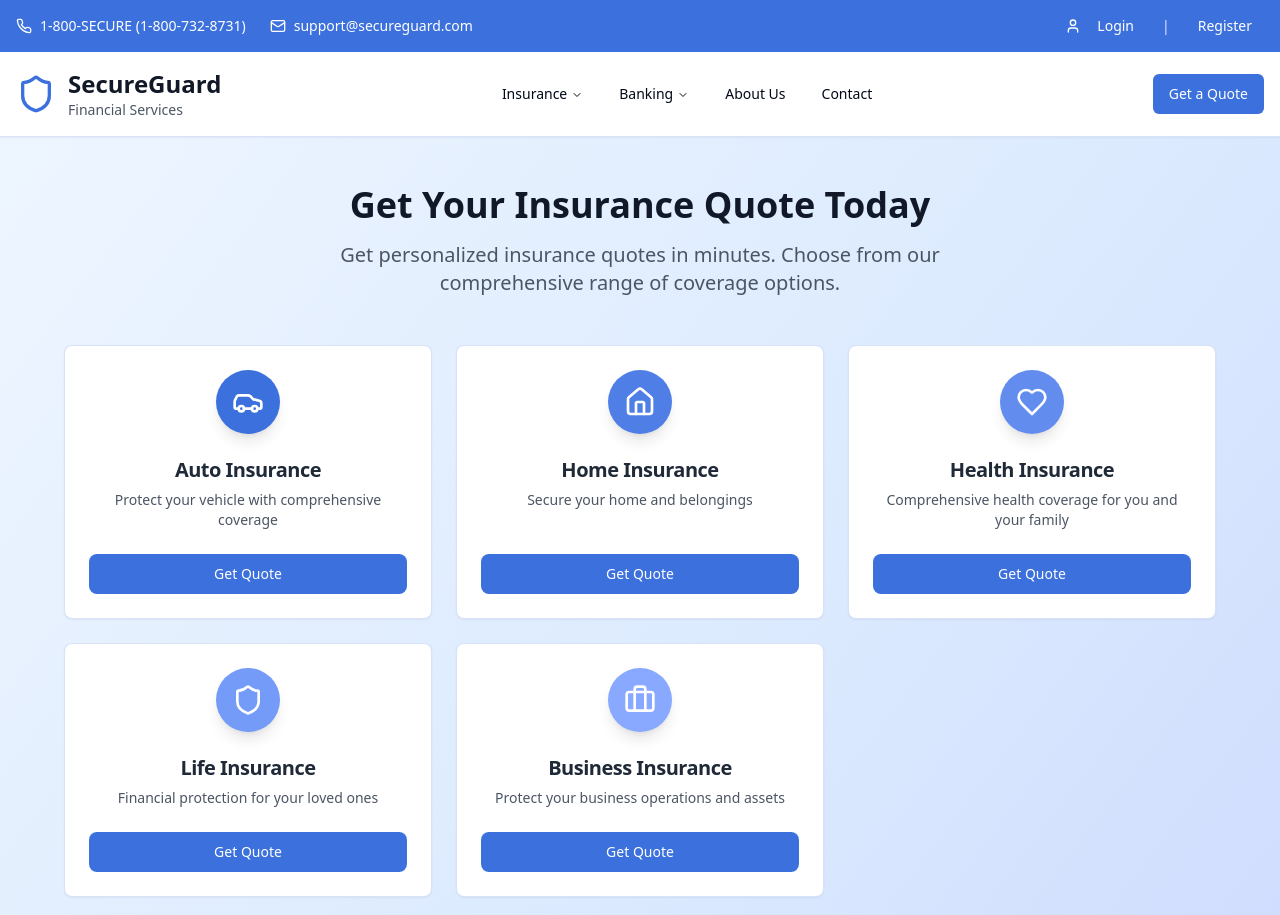
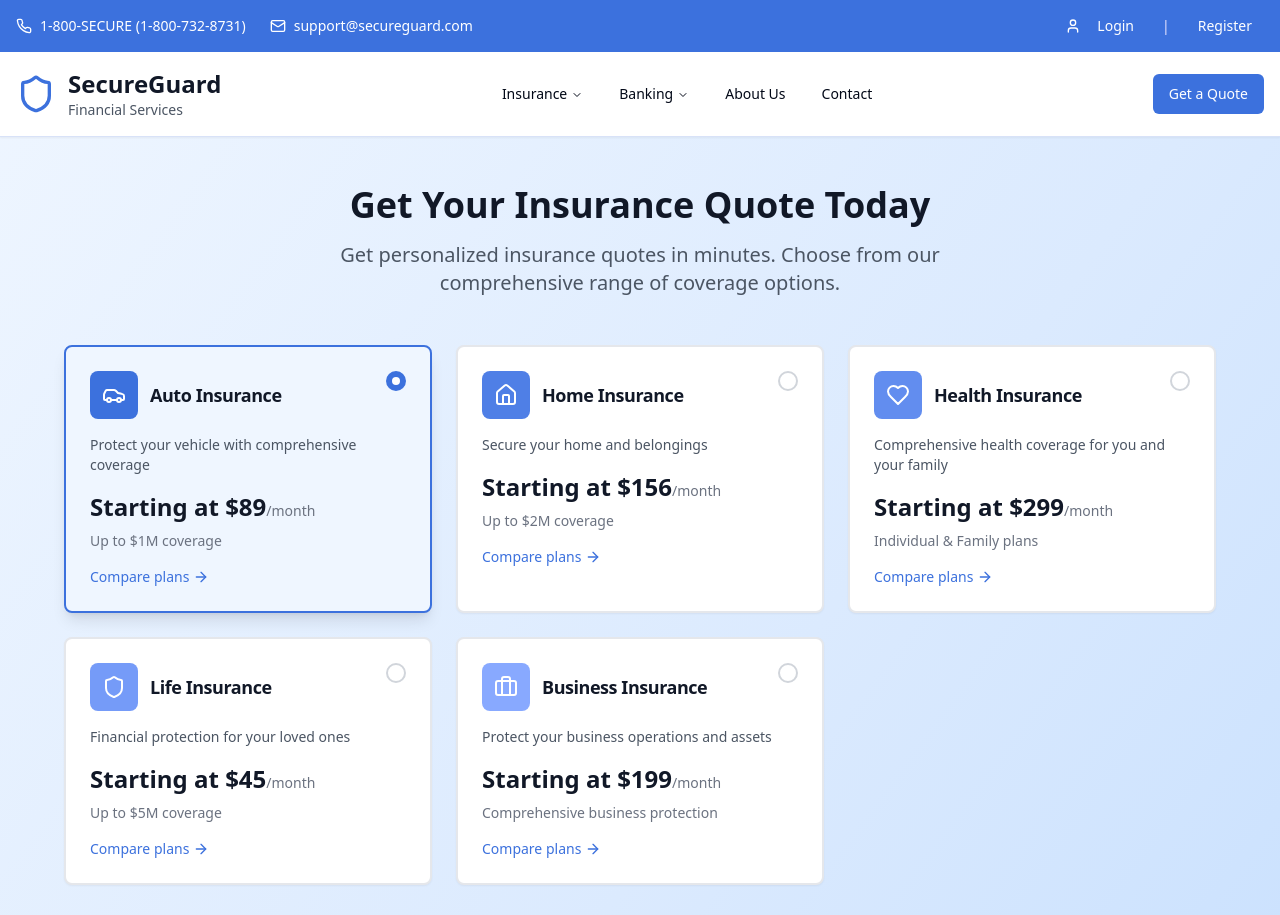
Before and after one commit to jithendran-design/policy-mods-demo-app, a React (Vite) app: page / in a window 1280 px wide. Shown: the top 915 px of the page. Built offline with nearby package versions, Linux system fonts and the light colour scheme.

Commit message:
Refactor homepage insurance cards
Update insurance cards on the homepage to match the provided image for a modern look.

```diff
--- a/src/pages/Index.tsx
+++ b/src/pages/Index.tsx
@@ -2,13 +2,14 @@
 import { useState } from "react";
 import { Card, CardContent, CardDescription, CardHeader, CardTitle } from "@/components/ui/card";
 import { Button } from "@/components/ui/button";
-import { Shield, Car, Home, Heart, Briefcase } from "lucide-react";
+import { Shield, Car, Home, Heart, Briefcase, ArrowRight } from "lucide-react";
 import { useNavigate } from "react-router-dom";
 import Header from "@/components/Header";
 import Footer from "@/components/Footer";
 
 const Index = () => {
   const navigate = useNavigate();
+  const [selectedInsurance, setSelectedInsurance] = useState<string>("auto");
 
   const insuranceTypes = [
     {
@@ -16,44 +17,58 @@ const Index = () => {
       title: "Auto Insurance",
       description: "Protect your vehicle with comprehensive coverage",
       icon: Car,
-      color: "bg-[#3C71DD]"
+      color: "bg-[#3C71DD]",
+      startingPrice: "$89",
+      coverage: "Up to $1M coverage"
     },
     {
       id: "home",
       title: "Home Insurance",
       description: "Secure your home and belongings",
       icon: Home,
-      color: "bg-[#4F7FE6]"
+      color: "bg-[#4F7FE6]",
+      startingPrice: "$156",
+      coverage: "Up to $2M coverage"
     },
     {
       id: "health",
       title: "Health Insurance",
       description: "Comprehensive health coverage for you and your family",
       icon: Heart,
-      color: "bg-[#628DEF]"
+      color: "bg-[#628DEF]",
+      startingPrice: "$299",
+      coverage: "Individual & Family plans"
     },
     {
       id: "life",
       title: "Life Insurance",
       description: "Financial protection for your loved ones",
       icon: Shield,
-      color: "bg-[#759BF8]"
+      color: "bg-[#759BF8]",
+      startingPrice: "$45",
+      coverage: "Up to $5M coverage"
     },
     {
       id: "business",
       title: "Business Insurance",
       description: "Protect your business operations and assets",
       icon: Briefcase,
-      color: "bg-[#88A9FF]"
+      color: "bg-[#88A9FF]",
+      startingPrice: "$199",
+      coverage: "Comprehensive business protection"
     }
   ];
 
   const handleInsuranceSelect = (type: string) => {
-    navigate(`/quote/${type}`);
+    setSelectedInsurance(type);
+  };
+
+  const handleGetQuote = () => {
+    navigate(`/quote/${selectedInsurance}`);
   };
 
   return (
-    <div className="min-h-screen bg-gradient-to-br from-blue-50 via-blue-100 to-indigo-200">
+    <div className="min-h-screen bg-gradient-to-br from-blue-50 via-blue-100 to-blue-200">
       <Header />
 
       <div className="container mx-auto px-4 py-12">
@@ -68,32 +83,73 @@ const Index = () => {
         </div>
 
         {/* Insurance Types Grid */}
-        <div className="grid md:grid-cols-2 lg:grid-cols-3 gap-6 max-w-6xl mx-auto">
+        <div className="grid md:grid-cols-2 lg:grid-cols-3 gap-6 max-w-6xl mx-auto mb-8">
           {insuranceTypes.map((insurance) => {
             const IconComponent = insurance.icon;
+            const isSelected = selectedInsurance === insurance.id;
             return (
               <Card
                 key={insurance.id}
-                className="hover:shadow-xl transition-all duration-300 cursor-pointer group hover:scale-105 flex flex-col h-full border-[#3C71DD]/20 hover:border-[#3C71DD]/40"
+                className={`cursor-pointer transition-all duration-300 border-2 ${
+                  isSelected
+                    ? 'border-[#3C71DD] bg-blue-50 shadow-lg'
+                    : 'border-gray-200 hover:border-[#3C71DD]/40 hover:shadow-md'
+                }`}
                 onClick={() => handleInsuranceSelect(insurance.id)}
               >
-                <CardHeader className="text-center flex-grow">
-                  <div className={`${insurance.color} w-16 h-16 rounded-full flex items-center justify-center mx-auto mb-4 group-hover:scale-110 transition-transform shadow-lg`}>
-                    <IconComponent className="h-8 w-8 text-white" />
+                <CardHeader className="pb-4">
+                  <div className="flex items-start justify-between">
+                    <div className="flex items-center space-x-3">
+                      <div className={`${insurance.color} w-12 h-12 rounded-lg flex items-center justify-center`}>
+                        <IconComponent className="h-6 w-6 text-white" />
+                      </div>
+                      <div>
+                        <CardTitle className="text-lg text-gray-900">{insurance.title}</CardTitle>
+                      </div>
+                    </div>
+                    <div className={`w-5 h-5 rounded-full border-2 ${
+                      isSelected
+                        ? 'border-[#3C71DD] bg-[#3C71DD]'
+                        : 'border-gray-300'
+                    } flex items-center justify-center`}>
+                      {isSelected && (
+                        <div className="w-2 h-2 bg-white rounded-full"></div>
+                      )}
+                    </div>
                   </div>
-                  <CardTitle className="text-xl text-gray-800">{insurance.title}</CardTitle>
-                  <CardDescription className="text-gray-600">
+                </CardHeader>
+                <CardContent className="pt-0">
+                  <CardDescription className="text-gray-600 mb-4">
                     {insurance.description}
                   </CardDescription>
-                </CardHeader>
-                <CardContent className="mt-auto">
-                  <Button className="w-full bg-[#3C71DD] hover:bg-[#2F5FC7] text-white font-medium py-2.5 rounded-lg transition-colors duration-200">
-                    Get Quote
-                  </Button>
+                  <div className="space-y-2">
+                    <div className="text-2xl font-bold text-gray-900">
+                      Starting at {insurance.startingPrice}
+                      <span className="text-sm font-normal text-gray-500">/month</span>
+                    </div>
+                    <div className="text-sm text-gray-500">
+                      {insurance.coverage}
+                    </div>
+                  </div>
+                  <div className="mt-4">
+                    <button className="text-[#3C71DD] text-sm font-medium flex items-center hover:text-[#2F5FC7] transition-colors">
+                      Compare plans <ArrowRight className="h-4 w-4 ml-1" />
+                    </button>
+                  </div>
                 </CardContent>
               </Card>
             );
           })}
+        </div>
+
+        {/* Get Quote Button */}
+        <div className="text-center mb-16">
+          <Button
+            onClick={handleGetQuote}
+            className="bg-[#3C71DD] hover:bg-[#2F5FC7] text-white font-medium py-3 px-8 text-lg rounded-lg transition-colors duration-200"
+          >
+            Get Quote for {insuranceTypes.find(i => i.id === selectedInsurance)?.title}
+          </Button>
         </div>
 
         {/* Features Section */}
```
